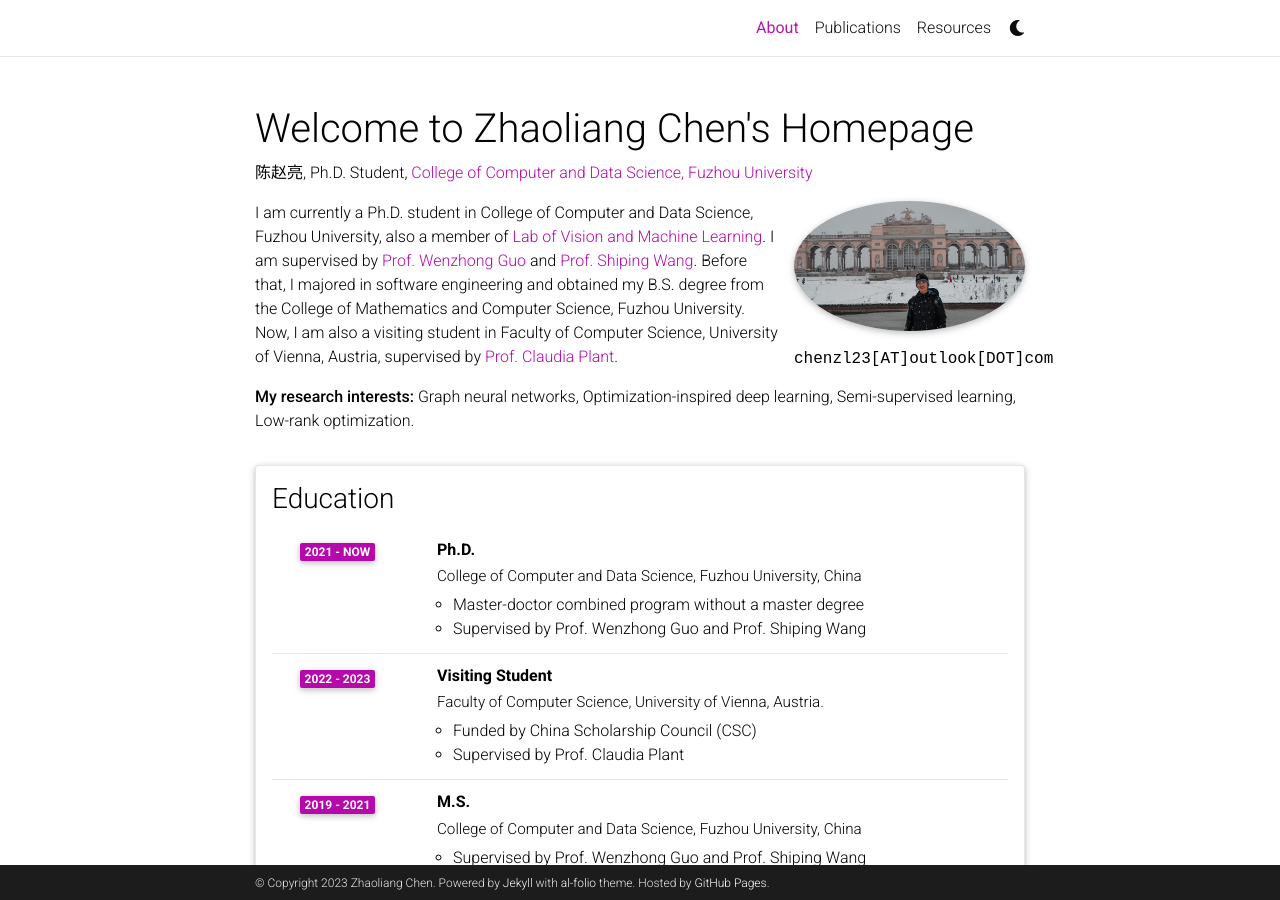
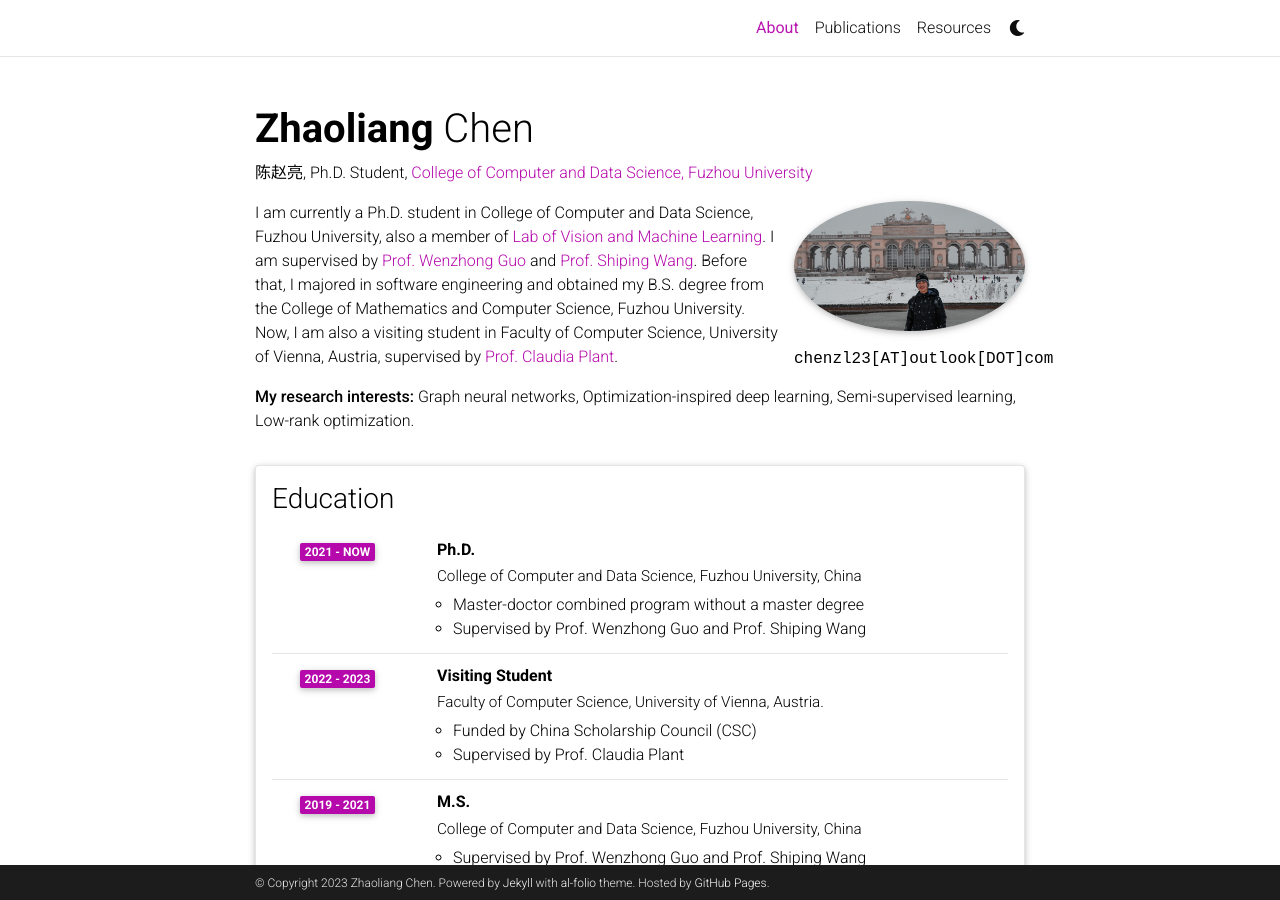
Before and after one commit to huangsuj/huangsuj.github.io, a Jekyll site: the page built from _pages/about.md, in a window 1280 px wide and 900 px high. Built offline with Jekyll 4.4.1, drawn with Linux system fonts in a browser that asks for light colours; full-size pictures stand in for the smaller copies a plugin makes; comment, search, counter and statistics services are not loaded; a style sheet for code colours, icons or effects is not loaded.

Commit message:
Update _config.yml

```diff
--- a/_config.yml
+++ b/_config.yml
@@ -2,7 +2,7 @@
 # Site settings
 # -----------------------------------------------------------------------------
 
-title: Welcome to Zhaoliang Chen's Homepage # the website title (if blank, full name will be used instead)
+title: blank # the website title (if blank, full name will be used instead)
 first_name: Zhaoliang
 middle_name:
 last_name: Chen
```
